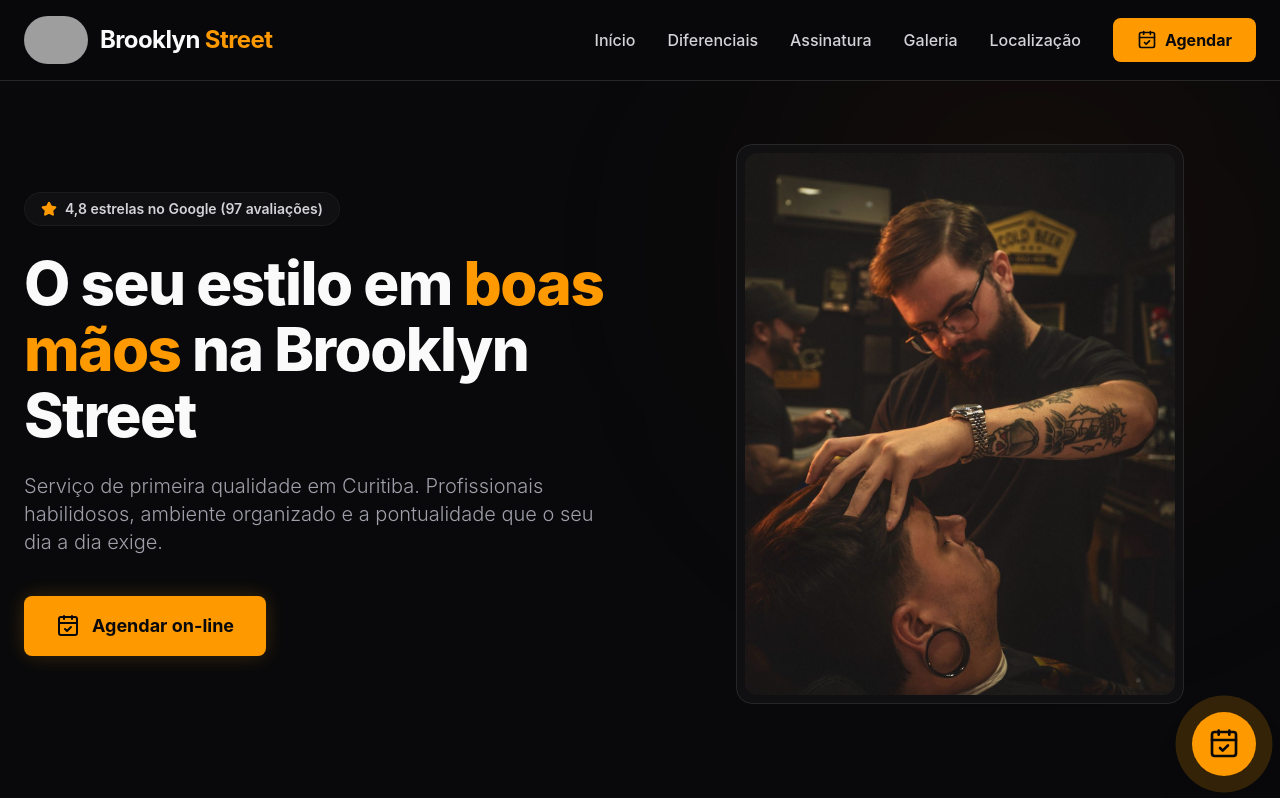
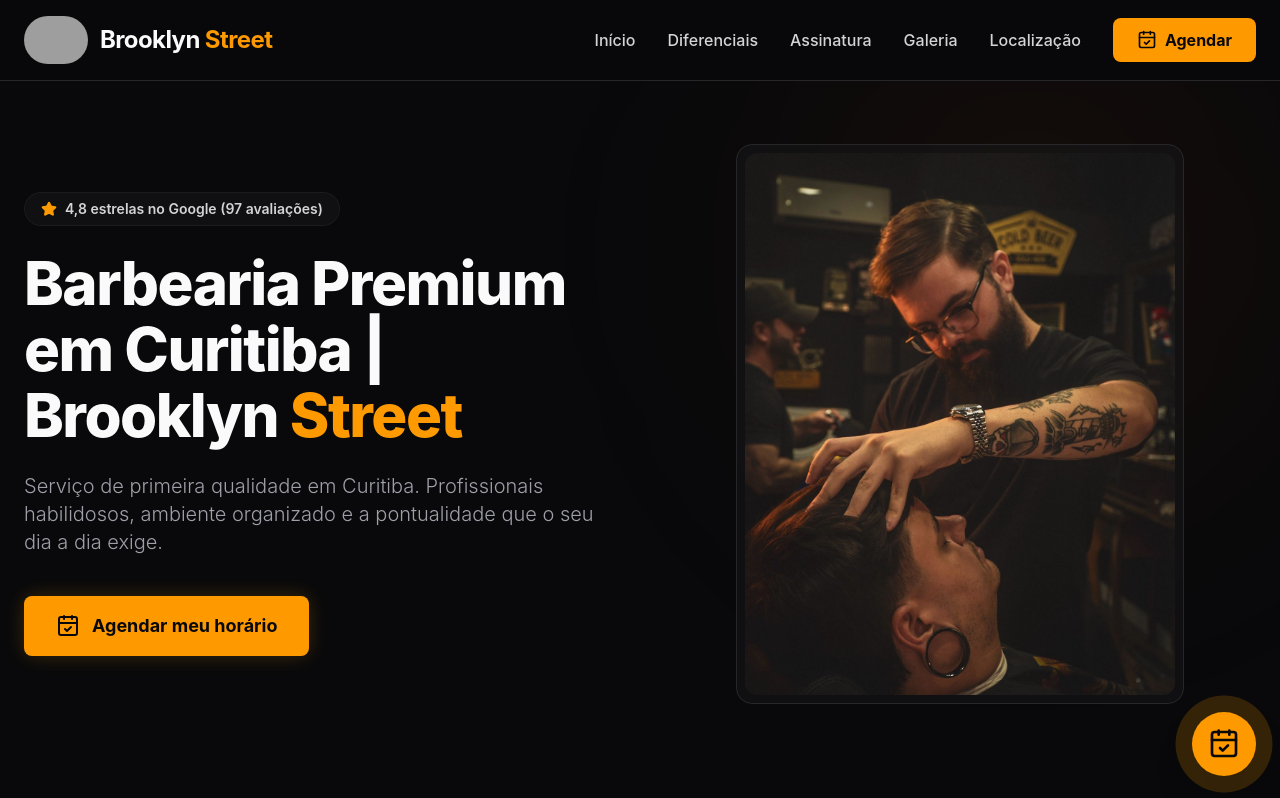
Before and after one commit to LucioFioravante/barbearia-landing-page, a React (Vite) app: page / in a window 1280 px wide. Shown: the top 798 px of the page. Built offline with nearby package versions, Linux system fonts and the light colour scheme; grey boxes are pictures that could not be loaded.

Commit message:
feat(SEO): melhoria meta tags e verificacao do google search console

```diff
--- a/index.html
+++ b/index.html
@@ -4,7 +4,11 @@
     <meta charset="UTF-8" />
     <meta name="viewport" content="width=device-width, initial-scale=1.0" />
 
-    <title>Barbearia Brooklyn Street | Seu Estilo em Boas Mãos em Curitiba</title>
+    <title>Barbearia em Curitiba | Barbearia Brooklyn Street</title>
+
+    <meta name="google-site-verification" content="Y1LOOkfkjQ3xuO8f4oQzWwR2Zebx1w2HJPtwdprc4Uo" />
+
+    <meta name="Barbearia premium em Curitiba especializada em cortes modernos, degradê, barba e atendimento personalizado. Agende seu horário." />
 
     <meta name="description" content="A melhor barbearia no Atuba, Curitiba. Ambiente acolhedor (LGBTQ+ friendly), pontualidade, estacionamento próprio e barbeiros especialistas em fade e barba." />
 
--- a/src/components/HeroSection.jsx
+++ b/src/components/HeroSection.jsx
@@ -26,7 +26,7 @@
         </div>
 
         <h1 className="font-sans text-5xl md:text-6xl font-extrabold text-zinc-50 leading-[1.1] tracking-tight">
-          O seu estilo em <span className="text-amber-500">boas mãos</span> na Brooklyn Street
+          Barbearia Premium em Curitiba | Brooklyn  <span className="text-amber-500">Street </span>
         </h1>
         <p className="text-zinc-400 text-xl mt-6 max-w-xl font-light">
           Serviço de primeira qualidade em Curitiba. Profissionais habilidosos, ambiente organizado e a pontualidade que o seu dia a dia exige.
@@ -39,7 +39,7 @@
         >
           <CustomCTA>
             <CalendarCheck className="w-6 h-6" />
-            Agendar on-line
+            Agendar meu horário
           </CustomCTA>
         </motion.div>
       </motion.div>
--- a/src/components/Navbar.jsx
+++ b/src/components/Navbar.jsx
@@ -142,7 +142,7 @@
               ))}
               <CustomCTA className="w-full">
                 <CalendarCheck className="w-5 h-5" />
-                Agendar Agora
+                Agendar meu horário
               </CustomCTA>
             </div>
           </motion.div>
```
